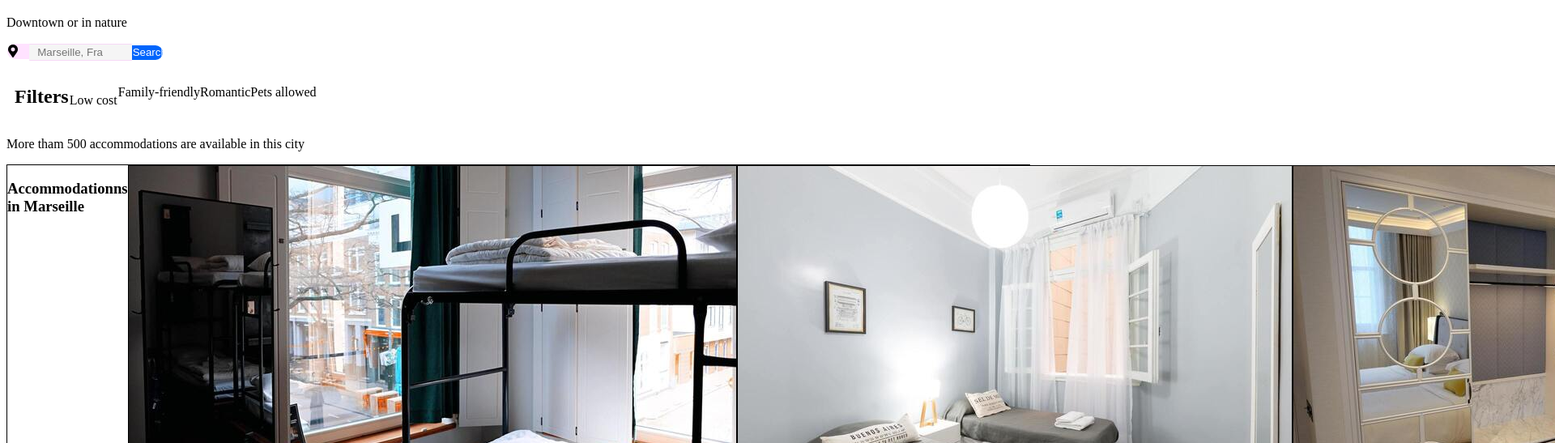
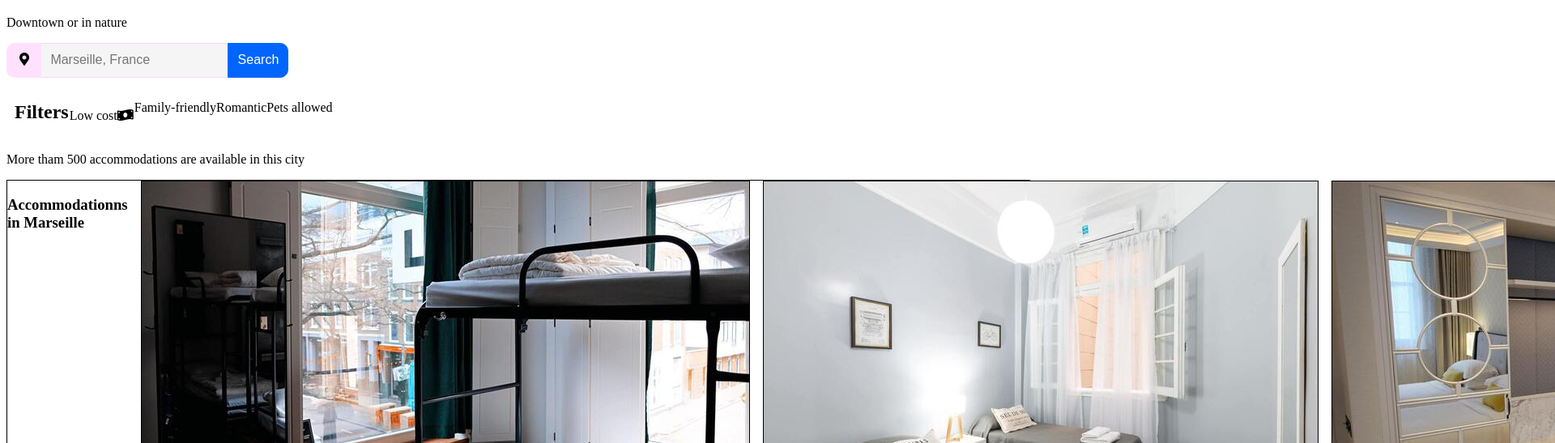
Before and after one commit to Zhoroyo/project-two, a plain HTML site: page index.html in a window 1280 px wide. Shown: the part 109-656 px from the top of the page at 81% size, 1920 px wide, since content can reach past the window. Drawn offline with Linux system fonts and the light colour scheme.

Commit message:
Search bar

```diff
--- a/index.html
+++ b/index.html
@@ -21,7 +21,7 @@
   <main>
     <h1>Find a place for your dream vacation</h1>
     <p>Downtown or in nature</p>
-    <form id="serach-bar">
+    <form class="serach-bar">
       <i class="map-icon fas fa-map-marker-alt"></i>
       <input class="search" type="search" name="q" placeholder="Marseille, France">
       <input class="button" type="submit" value="Search">
@@ -29,7 +29,7 @@
     <div class="filters">
       <h2>Filters</h2>
       <ul>
-        <li class="filter-ul-li"><a href="#"></a>Low cost</li>
+        <li class="filter-ul-li"><a href="#"></a>Low cost<i class="fas fa-money-bill-wave"></i></li>
         <li><a href="#"></a>Family-friendly</li>
         <li><a href="#"></a>Romantic</li>
         <li><a href="#"></a>Pets allowed</li>
--- a/style.css
+++ b/style.css
@@ -67,44 +67,40 @@ nav ul a:hover {
   padding: 0%;
 }
 
-#search-bar {
-width: 100%;
-height: 30px;
+.search-bar {
+  display: inline-flex;
+  font-size: 10px;
 }
 
 .map-icon {
   border: 1px #F2F2;
   border-radius: 10px 0px 0px 10px;
-
-  width: 2%;
-  padding: 1px 1px 2px 1px;
-  margin: 1px -5px 1px 1px;
-  outline: 0;
   background-color: #F2F2;
+  padding: 0.6em;
+  margin-right: -0.3em;
+  padding-bottom: 0.89em;
+  padding-top: 0.78em;
+  padding-right: 1em;
+  padding-left: 1em;
 }
 
-
 .search {
+  font-size: inherit;
   border: 1px solid #F2F2;
   border-right-style: none;
   border-left-style: none;
   border-radius: 1px;
-
-  width: 10%;
-  padding: 2px 23px 2px 10px;
-  margin: 1px 1px 1px 1px;
-  outline: 0;
   background-color: #f5f5f5;
+  padding: 0.7em;
+  margin-right: -0.2em;
 }
 .button {
-  border: 1px #0065FC;
+  font-size: inherit;
+  border: 1px solid #0065FC;
   border-radius: 0px 10px 10px 0px;
-
-  width: 3%;
-  padding: 1px 1px 2px 1px;
-  margin: 1px 1px 1px -5px;
   outline: 0;
   background-color: #0065FC;
+  padding: 0.7em;
   color: white;
 }
 .filters {
@@ -131,7 +127,14 @@ footer {
 }
 
 
+.accommodations {
+  display: flex;
+  gap: 1em;
+}
 
+.accommodations * {
+flex-basis: 30%;
+}
 
 
 
```
